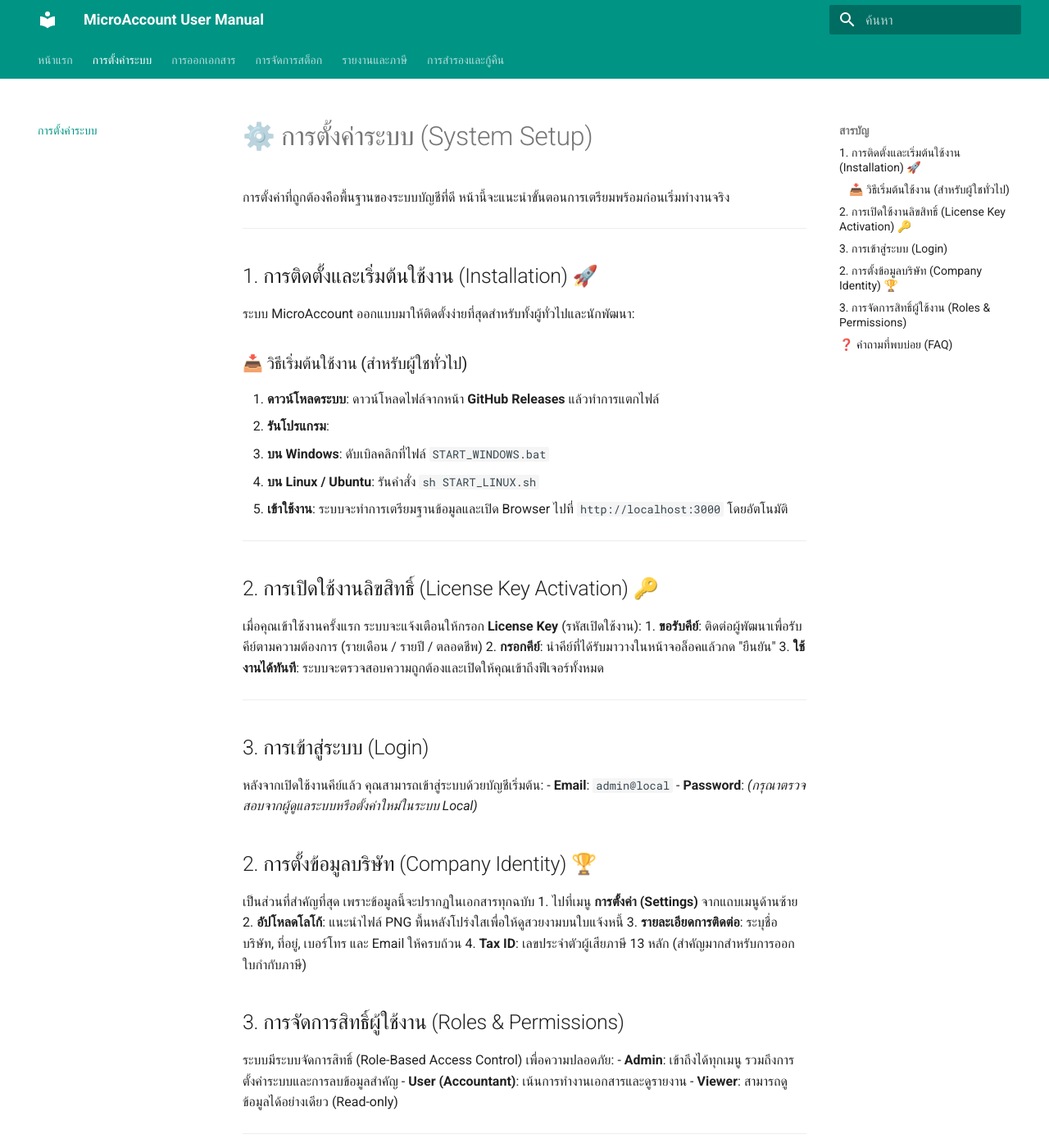
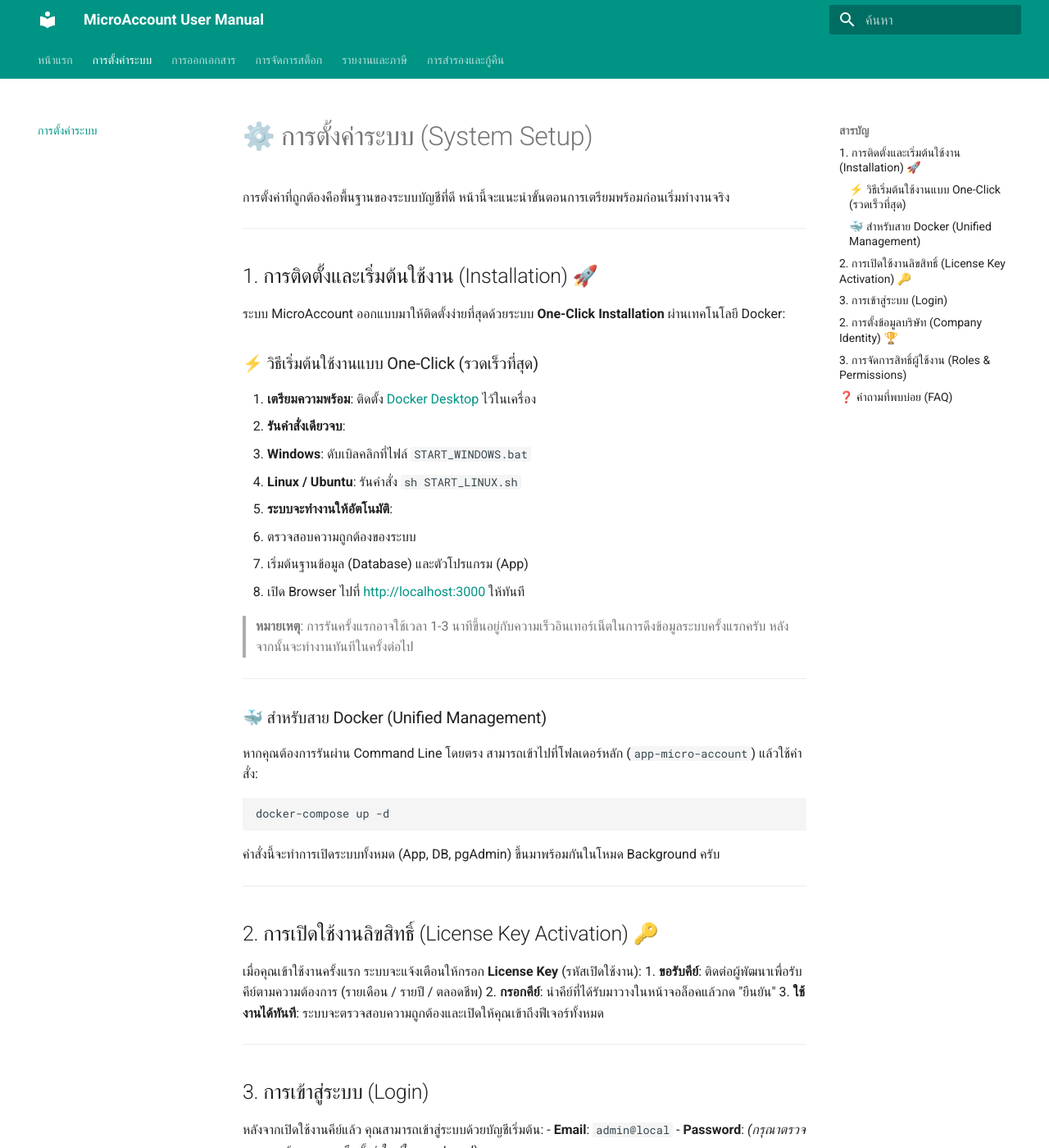
Before and after one commit to microtronic-thailand/app-micro-formula-manual-docs, an MkDocs documentation site: the page built from docs/setup.md, in a window 1280 px wide and 1400 px high. Shown: the whole window at 82% size. Built offline with MkDocs 1.6.1 and Material for MkDocs 9.7.7, drawn with Linux system fonts in a browser that asks for light colours.

Commit message:
docs: add one-click installation guide to setup

````diff
--- a/docs/setup.md
+++ b/docs/setup.md
@@ -5,14 +5,28 @@
 ---
 
 ## 1. การติดตั้งและเริ่มต้นใช้งาน (Installation) 🚀
-ระบบ MicroAccount ออกแบบมาให้ติดตั้งง่ายที่สุดสำหรับทั้งผู้ทั่วไปและนักพัฒนา:
+ระบบ MicroAccount ออกแบบมาให้ติดตั้งง่ายที่สุดด้วยระบบ **One-Click Installation** ผ่านเทคโนโลยี Docker:
 
-### 📥 วิธีเริ่มต้นใช้งาน (สำหรับผู้ใชทั่วไป)
-1. **ดาวน์โหลดระบบ**: ดาวน์โหลดไฟล์จากหน้า **GitHub Releases** แล้วทำการแตกไฟล์
-2. **รันโปรแกรม**:
-   - **บน Windows**: ดับเบิลคลิกที่ไฟล์ `START_WINDOWS.bat`
-   - **บน Linux / Ubuntu**: รันคำสั่ง `sh START_LINUX.sh`
-3. **เข้าใช้งาน**: ระบบจะทำการเตรียมฐานข้อมูลและเปิด Browser ไปที่ `http://localhost:3000` โดยอัตโนมัติ
+### ⚡ วิธีเริ่มต้นใช้งานแบบ One-Click (รวดเร็วที่สุด)
+1. **เตรียมความพร้อม**: ติดตั้ง [Docker Desktop](https://www.docker.com/products/docker-desktop/) ไว้ในเครื่อง
+2. **รันคำสั่งเดียวจบ**:
+   - **Windows**: ดับเบิลคลิกที่ไฟล์ `START_WINDOWS.bat`
+   - **Linux / Ubuntu**: รันคำสั่ง `sh START_LINUX.sh`
+3. **ระบบจะทำงานให้อัตโนมัติ**:
+   - ตรวจสอบความถูกต้องของระบบ
+   - เริ่มต้นฐานข้อมูล (Database) และตัวโปรแกรม (App)
+   - เปิด Browser ไปที่ [http://localhost:3000](http://localhost:3000) ให้ทันที
+
+> **หมายเหตุ**: การรันครั้งแรกอาจใช้เวลา 1-3 นาทีขึ้นอยู่กับความเร็วอินเทอร์เน็ตในการดึงข้อมูลระบบครั้งแรกครับ หลังจากนั้นจะทำงานทันทีในครั้งต่อไป
+
+---
+
+### 🐳 สำหรับสาย Docker (Unified Management)
+หากคุณต้องการรันผ่าน Command Line โดยตรง สามารถเข้าไปที่โฟลเดอร์หลัก (`app-micro-account`) แล้วใช้คำสั่ง:
+```bash
+docker-compose up -d
+```
+คำสั่งนี้จะทำการเปิดระบบทั้งหมด (App, DB, pgAdmin) ขึ้นมาพร้อมกันในโหมด Background ครับ
 
 ---
 
````
